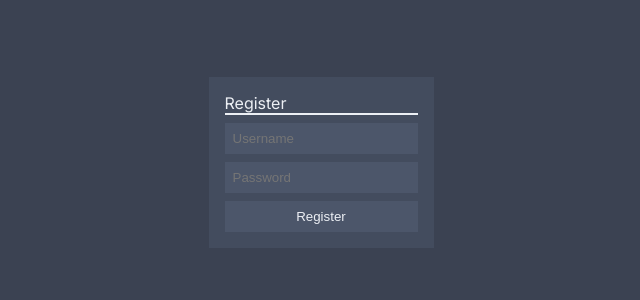
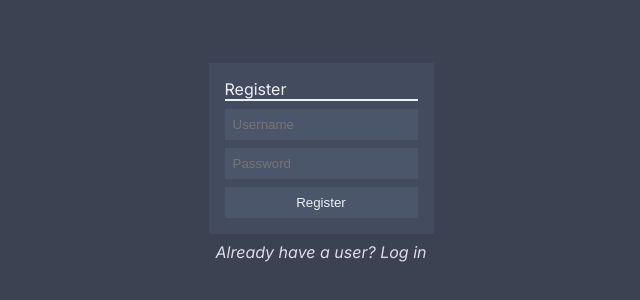
Before and after one commit to averieyy/terminoppgave-host-24, a SvelteKit app: page /app/register in a window 1280 px wide. Shown: the part 238-538 px from the top of the page, without its empty margins (319-959 px from the left). Built offline with nearby package versions, Linux system fonts and the light colour scheme; no server answers.

Commit message:
Fixed register page await error and made register and login pages point to each other

```diff
--- a/src/routes/(about)/+layout.server.ts
+++ b/src/routes/(about)/+layout.server.ts
@@ -1,5 +1,7 @@
 import { Token } from "$lib/server/token";
 import type { LayoutServerLoad } from "./$types";
+
+export const ssr = true;
 
 export const load: LayoutServerLoad = async ({ cookies }) => {
   const user = await Token.getUserFromToken(cookies);
--- a/src/routes/app/+layout.server.ts
+++ b/src/routes/app/+layout.server.ts
@@ -2,7 +2,7 @@ import { Token } from "$lib/server/token";
 import type { LayoutServerLoad } from "./$types";
 
 export const load: LayoutServerLoad = async ({ cookies }) => {
-  const user = Token.getUserFromToken(cookies);
+  const user = await Token.getUserFromToken(cookies);
 
   return {
     loggedin: !!user
--- a/src/routes/app/login/+page.svelte
+++ b/src/routes/app/login/+page.svelte
@@ -46,6 +46,7 @@
     <input placeholder="Password" type="password" bind:value={password} />
     <input type="submit" value="Log in">
   </form>
+  <a class="switchmode" href="/app/register?redirect={redirectLocation || '/app'}">Need a user? Register</a>
 </main>
 
 <style>
@@ -62,6 +63,8 @@
     justify-content: center;
 
     flex-direction: column;
+
+    gap: .5rem;
   }
   .loginform {
     display: flex;
@@ -81,4 +84,13 @@
     font-size: 90%;
     font-style: italic;
   }
+  .switchmode {
+    color: var(--fg3);
+    font-style: italic;
+    text-decoration: none;
+
+    &:hover, &:active {
+      text-decoration: underline;
+    }
+  }
 </style>
--- a/src/routes/app/register/+page.svelte
+++ b/src/routes/app/register/+page.svelte
@@ -45,6 +45,7 @@
     <input placeholder="Password" type="password" bind:value={password} />
     <input type="submit" value="Register">
   </form>
+  <a class="switchmode" href="/app/login?redirect={redirectLocation || '/app'}">Already have a user? Log in</a>
 </main>
 
 <style>
@@ -61,6 +62,8 @@ main {
   justify-content: center;
 
   flex-direction: column;
+
+  gap: .5rem;
 }
 .loginform {
   display: flex;
@@ -80,4 +83,13 @@ input {
   font-size: 90%;
   font-style: italic;
 }
+.switchmode {
+  color: var(--fg3);
+  font-style: italic;
+  text-decoration: none;
+
+  &:hover, &:active {
+    text-decoration: underline;
+  }
+}
 </style>
```
Lines whose indentation alone changed are shown as unchanged.
